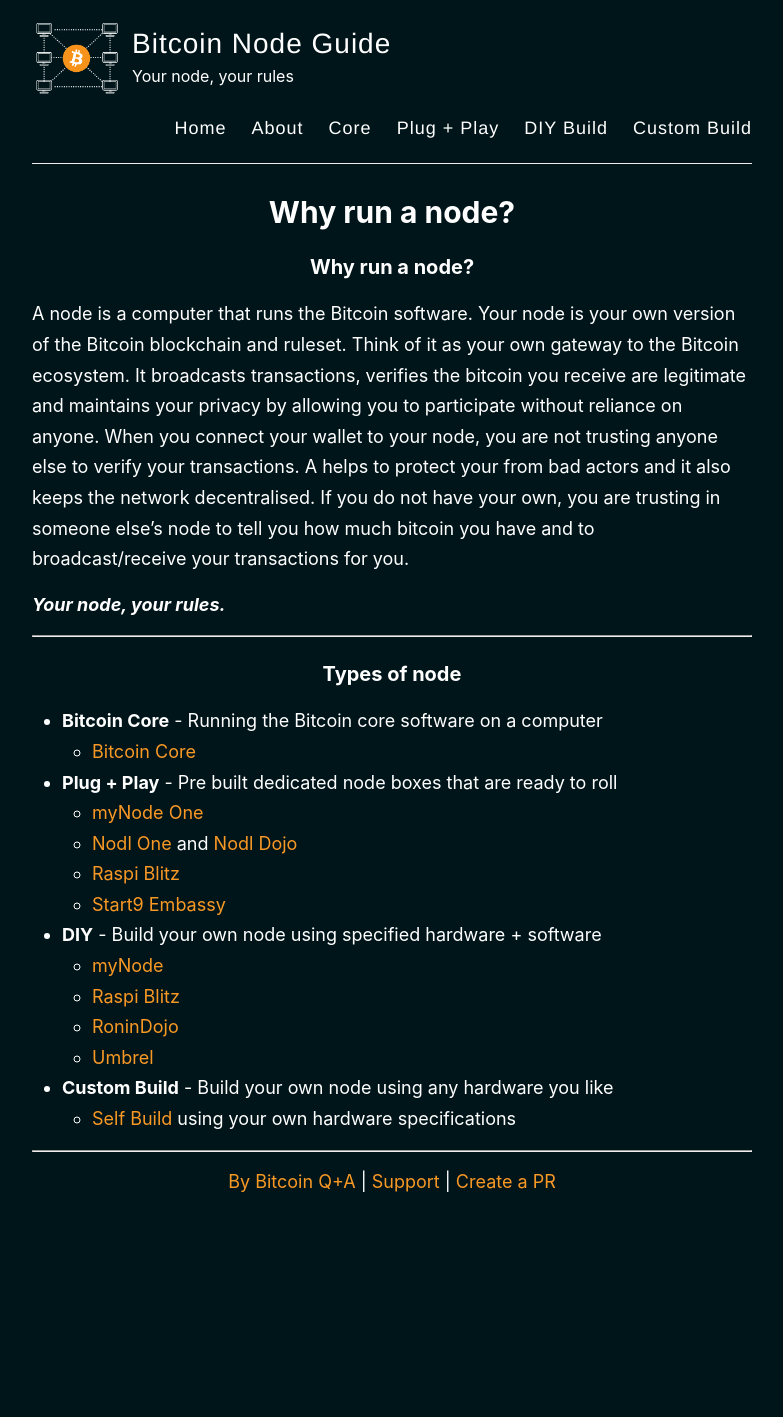
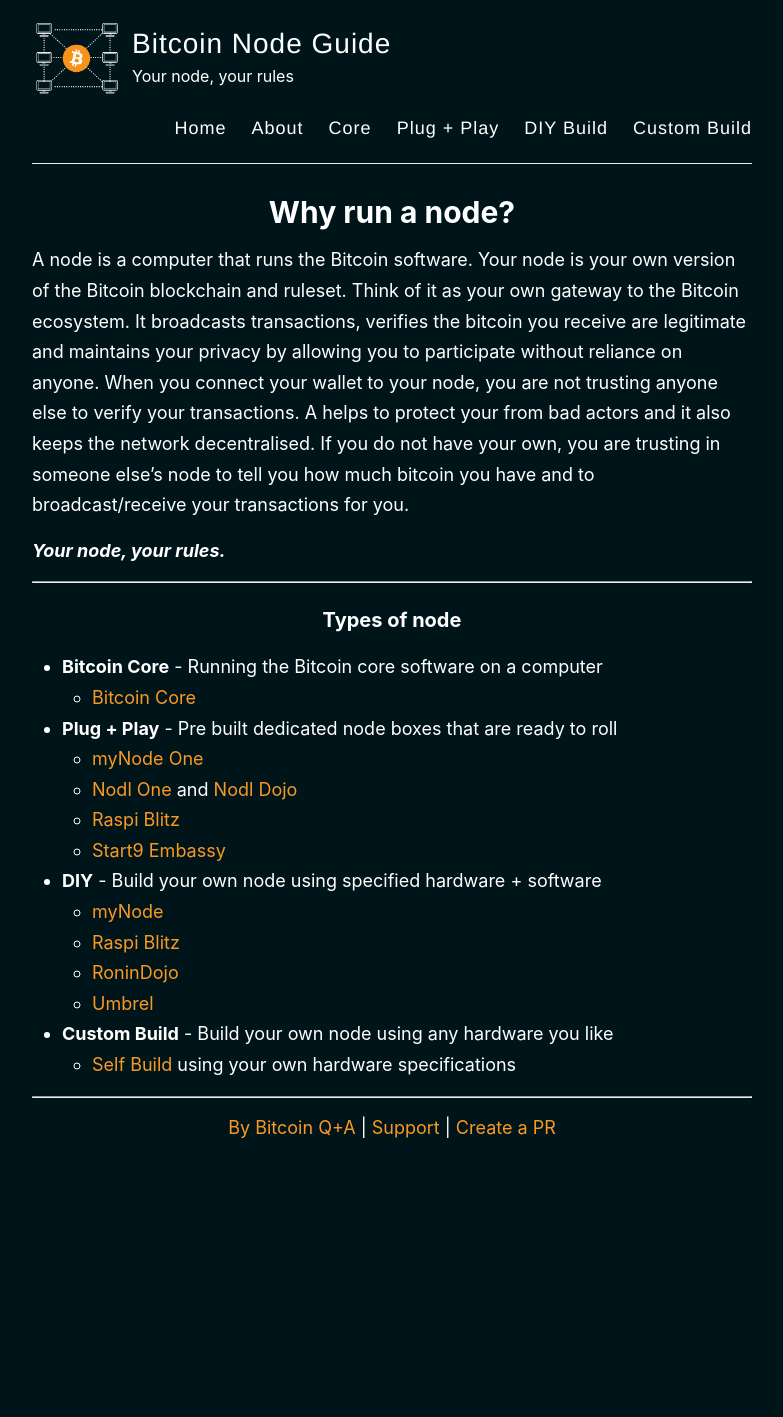
Before and after one commit to BitcoinQnA/node-guide, a Jekyll site: the page built from _pages/home.md, in a window 1280 px wide. Shown: the whole page, without its empty margins (248-1031 px from the left). Built offline with Jekyll 4.4.1, drawn with Linux system fonts in a browser that asks for light colours; our own code applies the rules of GitHub Pages for plain Markdown files; after the commit the page ends 1363 px from its top, so only the background shows below that.

Commit message:
Update home.md

```diff
--- a/_pages/home.md
+++ b/_pages/home.md
@@ -1,10 +1,8 @@
 ---
 layout: page
-title:
+title: Why run a node?
 permalink: /home/
 ---
-
-### Why run a node?
 
 A node is a computer that runs the Bitcoin software. Your node is your own version of the Bitcoin blockchain and ruleset. Think of it as your own gateway to the Bitcoin ecosystem. It broadcasts transactions, verifies the bitcoin you receive are legitimate and maintains your privacy by allowing you to participate without reliance on anyone. When you connect your wallet to your node, you are not trusting anyone else to verify your transactions. A helps to protect your from bad actors and it also keeps the network decentralised. If you do not have your own, you are trusting in someone else's node to tell you how much bitcoin you have and to broadcast/receive your transactions for you.
 
```
